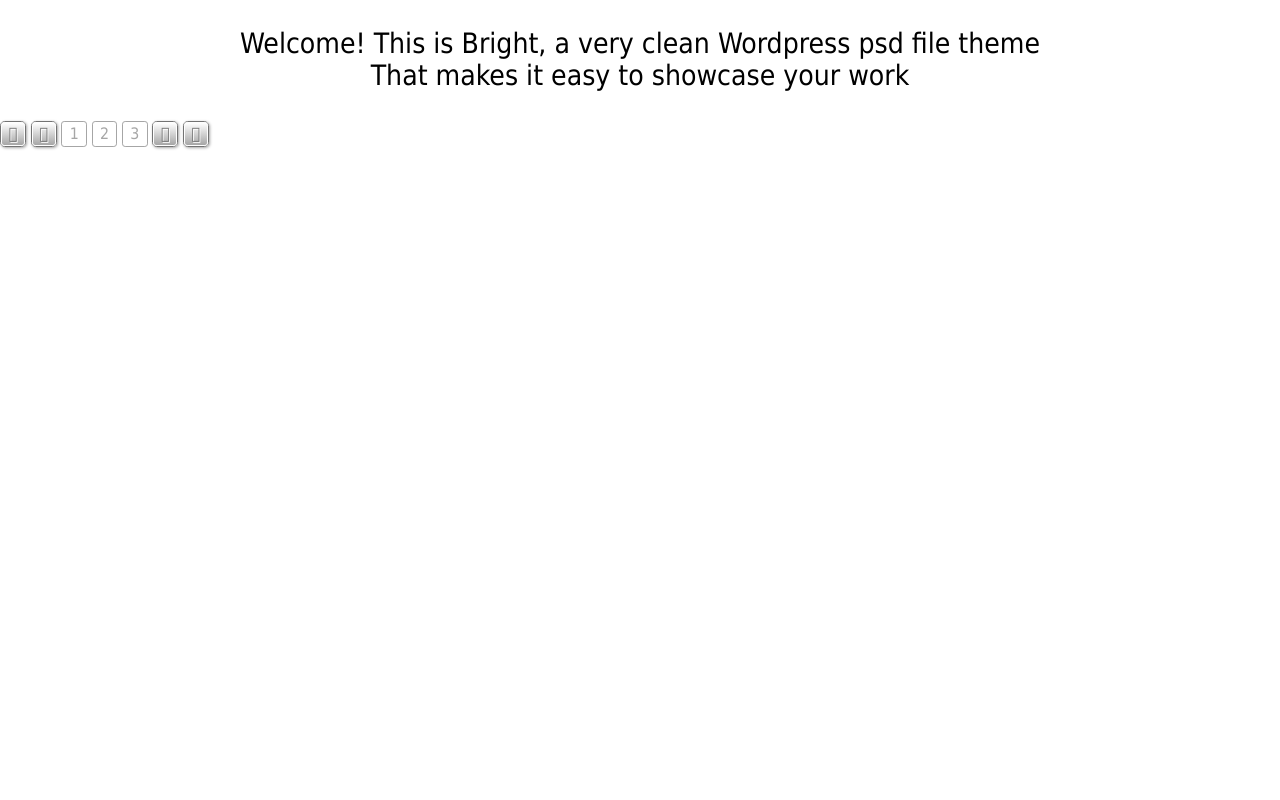
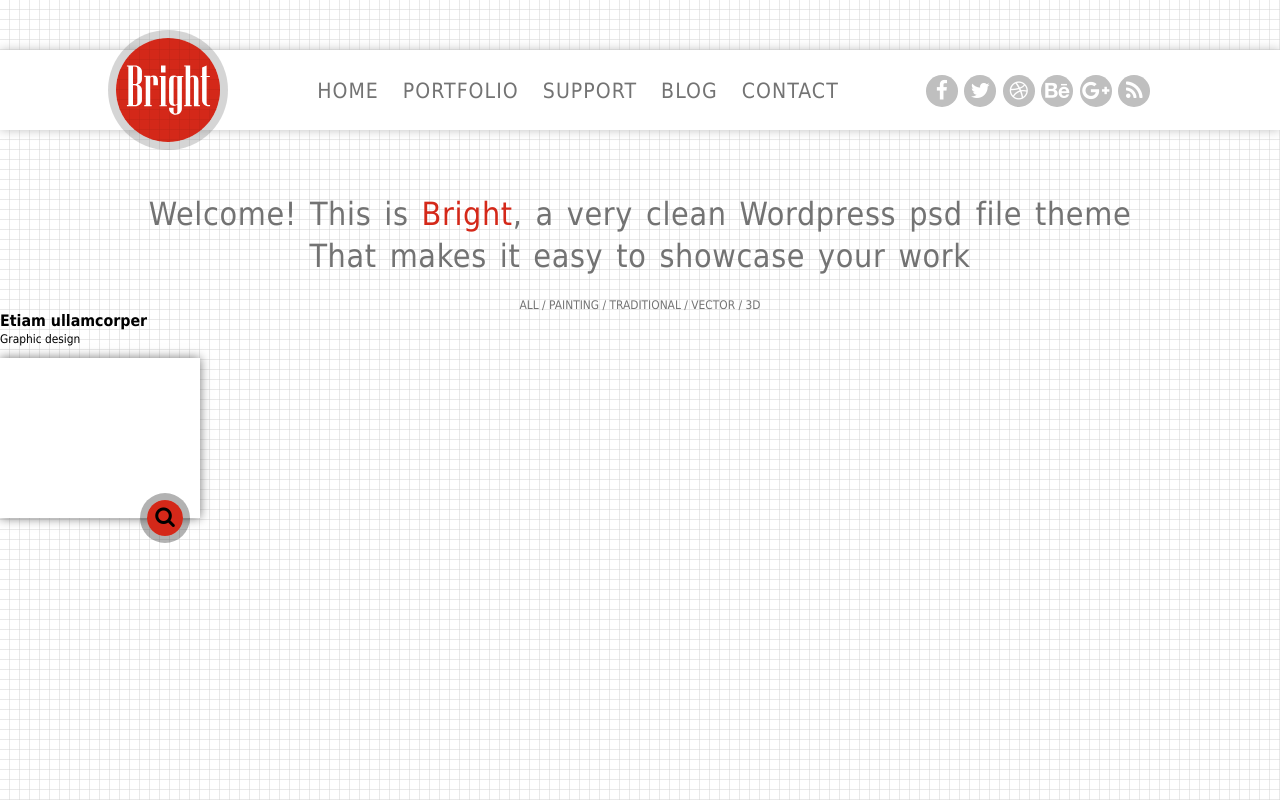
Before and after one commit to bahimy/brightw, a website: page src/html/index.html in a window 1280 px wide. Drawn offline with nearby package versions, Linux system fonts and the light colour scheme; files that its build step writes are made by us from their sources; files whose address does not match are found by name.

Commit message:
Adds automations and layout changes

```diff
--- a/gulpfile.js
+++ b/gulpfile.js
@@ -29,7 +29,7 @@
 // Image processing
 gulp.task('images', function() {
     var out = folder.build + 'images'
-    return gulp.src(folder.src + 'images/*/**')
+    return gulp.src(folder.src + 'images/**/*')
         .pipe(newer(out))
         .pipe(imagemin( {optimizationLevel: 5} ))
         .pipe(gulp.dest(out))
@@ -39,8 +39,8 @@
 gulp.task('html', ['images', 'copyfonts'], function() {
     var
         out = folder.build,
-        page = gulp.src(folder.src + 'html/**/*')
-            .pipe(newer(out)).on('error', swallowError)
+        page = gulp.src(folder.src + 'html/**/*').on('error', swallowError)
+            .pipe(newer(out))
 
     if (!devBuild) page = page.pipe(htmlclean())
 
@@ -49,7 +49,7 @@
 
 // JS processing
 gulp.task('js', function() {
-    var jsbuild = gulp.src(folder.src + 'js/**/*')
+    var jsbuild = gulp.src(folder.src + 'js/**/*').on('error', swallowError)
         .pipe(deporder())
         .pipe(concat('main.js'))
 
--- a/src/html/index.html
+++ b/src/html/index.html
@@ -1,6 +1,6 @@
 <!DOCTYPE html>
 
-<html>
+<html class="l-root js-root">
 
 <head>
   <meta charset="utf-8" />
@@ -9,22 +9,65 @@
   <link rel="stylesheet" type="text/css" href="css/index.css">
 </head>
 
-<body>
-  <!--ul class="navbar">
-    <li class="navbar__container--delim">
-      <a href="#" class="navbar__item--filter">home</a>
-    </li><li class="navbar__container--delim">
-      <a href="#" class="navbar__item--filter">portfolio</a>
-    </li><li class="navbar__container--delim">
-      <a href="#" class="navbar__item--filter">support</a>
-    </li><li class="navbar__container--delim">
-      <a href="#" class="navbar__item--filter">blog</a>
-    </li><li class="navbar__container--delim">
-      <a href="#" class="navbar__item--filter">contacts</a>
+<body class="l-body">
+  <header>
+
+    <nav class="l-navbar">
+      <div class="l-navbar__container">
+
+        <a href ="#" class="l-navbar__logo js-logo"></a>
+
+        <div class="l-navbar__links">
+
+          <ul class="buttonblock l-buttons">
+            <li class="buttonblock__button"><a href="#" class="fa button--social">&#x0f09a;</a></li>
+            <li class="buttonblock__button"><a href="#" class="fa button--social">&#x0f099;</a></li>
+            <li class="buttonblock__button"><a href="#" class="fa button--social">&#x0f17d;</a></li>
+            <li class="buttonblock__button"><a href="#" class="fa button--social">&#x0f1b4;</a></li>
+            <li class="buttonblock__button"><a href="#" class="fa button--social">&#x0f0d5;</a></li>
+            <li class="buttonblock__button"><a href="#" class="fa button--social">&#x0f09e;</a></li>
+          </ul>
+
+          <ul class="navmenu--header">
+            <li class="navmenu__container">
+              <a class="navmenu__item--main" href="#">home</a>
             </li>
-  </ul-->
-  <h3>Welcome! This is Bright, a very clean Wordpress psd file theme<br>That makes it easy to showcase your work</h3>
-  <!-- div class="canvas">
+            <li class="navmenu__container">
+              <a class="navmenu__item--main" href="#">portfolio</a>
+            </li>
+            <li class="navmenu__container">
+              <a class="navmenu__item--main" href="#">support</a>
+            </li>
+            <li class="navmenu__container">
+              <a class="navmenu__item--main" href="#">blog</a>
+            </li>
+            <li class="navmenu__container">
+              <a class="navmenu__item--main" href="#">contact</a>
+            </li>
+          </ul>
+        </div><!-- l-navbar__links -->
+      </div><!-- l-navbar__container -->
+    </nav>
+
+    <h1 class="header--prima">Welcome! This is <strong>Bright</strong>, a very clean Wordpress psd file theme<br>That makes it easy to showcase your work</h1>
+  </header>
+
+  <main role="main l-main">
+    <ul class="navmenu">
+      <li class="navmenu__container--delim">
+        <a href="#" class="navmenu__item--filter">all</a>
+      </li><li class="navmenu__container--delim">
+        <a href="#" class="navmenu__item--filter">painting</a>
+      </li><li class="navmenu__container--delim">
+        <a href="#" class="navmenu__item--filter">traditional</a>
+      </li><li class="navmenu__container--delim">
+        <a href="#" class="navmenu__item--filter">vector</a>
+      </li><li class="navmenu__container--delim">
+        <a href="#" class="navmenu__item--filter">3d</a>
+      </li>
+    </ul>
+
+    <div class="l-prescont">
       <div class="sample">
         <h5>Etiam ullamcorper</h5>
         <p class="sample__category">Graphic design</p>
@@ -33,7 +76,14 @@
           <a class="fa button--complex" href="#">&#xf002;</a>
         </div>
       </div>
-  </div -->
+    </div>
+
+  </main>
+
+
+  <!-- div class="canvas">
+    </div>
+  </div>
 
   <div class="pagination">
     <div class="pagination__button">
@@ -59,8 +109,9 @@
     <div class="pagination__button">
       <a class="pagination__arrow" href="#" title="Start">&#xf101;</a>
     </div>
-  </div>
+  </div -->
 
+  <script charset="utf-8" src="js/main.js"></script>
 </body>
 
 </html>
--- /dev/null
+++ b/src/js/index.js
@@ -0,0 +1,3 @@
+(function() {
+    document.querySelector('.js-root').style.backgroundImage = 'repeating-linear-gradient(to right, transparent, transparent 9px, rgb(210,210,210) 10px), repeating-linear-gradient(to bottom, transparent, transparent 9px, rgb(210,210,210) 10px)';
+})();
--- /dev/null
+++ b/src/js/responsive_bg.js
@@ -0,0 +1,51 @@
+(function() {
+    var addEvent = function(object, type, callback) {
+        if (object == null || typeof(object) == 'undefined') return;
+        if (object.addEventListener) {
+            object.addEventListener(type, callback, false);
+        } else if (object.attachEvent) {
+            object.attachEvent("on" + type, callback);
+        } else {
+            object["on"+type] = callback;
+        }
+    }
+
+    var getBackgroundOffset = function(element) {
+        var elementCoordinates = element.getBoundingClientRect();
+        var backgroundOffset = {};
+
+        backgroundOffset.x = Math.ceil(elementCoordinates.left)
+            + window.pageXOffset;
+        backgroundOffset.y = Math.ceil(elementCoordinates.top)
+            + window.pageYOffset;
+
+        return backgroundOffset;
+    }
+
+    var generatePositioningValue = function() {
+        var result = '';
+
+        for (var arg in arguments) {
+            if (typeof arguments[arg] !== 'object')
+                result += arguments[arg];
+            else {
+                for (var val in arguments[arg]) {
+                    result +=
+                        val === 'x' ?
+                        -arguments[arg][val] + 'px ' :
+                        -arguments[arg][val] + 'px';
+                }
+            }
+
+            if (arg < arguments.length - 1) result += ", ";
+        }
+
+        return result;
+    }
+
+    var elem = document.querySelector('.js-logo');
+    elem.style.backgroundPosition =
+        generatePositioningValue("center", getBackgroundOffset(elem));
+
+    // addEvent(window, 'resize', updateBackgroundPosition);
+})();
--- /dev/null
+++ b/src/scss/_typography.scss
@@ -0,0 +1,14 @@
+.header--prima {
+  font-size: 3.2em;
+  text-align: center;
+  margin-top: 2em;
+  color: $color-basic;
+  line-height: 1.3;
+  letter-spacing: 0.02em;
+  word-spacing: 0.1em;
+}
+
+strong {
+  color: $color-accent;
+  font-weight: normal;
+}
--- a/src/scss/base/_settings.scss
+++ b/src/scss/base/_settings.scss
@@ -7,7 +7,7 @@
 $color-accent: $color-crimson;
 $color-strong: lighten($color-black, 25%);
 $color-basic: lighten($color-strong, 20%);
-$color-faint: lighten($color-basic, 20%);
+$color-faint: lighten($color-basic, 30%);
 $color-canvas: $color-white;
 
 
@@ -82,3 +82,13 @@
 .fa {
   font-family: fontawesome;
 }
+
+
+
+
+
+////// Miscellaneous //////
+
+* {
+  box-sizing: border-box;
+}
--- a/src/scss/components/_buttons.scss
+++ b/src/scss/components/_buttons.scss
@@ -2,18 +2,21 @@
   display: block;
   text-decoration: none;
   text-align: center;
+  padding: 0px;
+  margin: 0px;
 }
 
 .button--social {
+  display: block;
   @extend %button;
-  line-height: 1em;
+  line-height: 1.5em;
+  width: 1em;
+  height: 1.5em;
+  width: 1.5em;
   font-size: $text-delta;
   color: $color-canvas;
   background-color: $color-faint;
-  width: $text-delta / 2;
-  height: $text-delta / 2;
-  padding: 0.1em;
-  border-radius: $text-delta / 2;
+  border-radius: 0.75em;
 }
 
 .button--complex {
@@ -23,8 +26,8 @@
   background-clip: padding-box;
   color: $color-black;
   font-size: $text-delta;
-  width: $text-delta / 2;
-  height: $text-delta / 2;
+  width: 50px;
+  height: 50px;
   padding: 0.3em;
   border-radius: $text-delta / 2 + 1em;
   border: 7px solid rgba($color-black, .3);
--- a/src/scss/components/_navigation.scss
+++ b/src/scss/components/_navigation.scss
@@ -1,16 +1,21 @@
-.navbar {
+.navmenu {
   margin: 0;
   padding: 0;
   text-align: center;
 }
 
-.navbar__container {
+.navmenu--header {
+  @extend .navmenu;
+  margin-right: 27%;
+}
+
+.navmenu__container {
   list-style-type: none;
   display: inline;
 }
 
-.navbar__container--delim {
-  @extend .navbar__container;
+.navmenu__container--delim {
+  @extend .navmenu__container;
   font-size: $text-zeta;
 
   &:nth-child(1n+2) {
@@ -22,29 +27,47 @@
   }
 }
 
-%navbar__item {
+%navmenu__item {
   text-decoration: none;
   text-transform: uppercase;
   display: inline-block;
 }
 
-.navbar__item--main {
-  @extend %navbar__item;
+.navmenu__item--main {
+  @extend %navmenu__item;
   font-size: $text-delta;
-  margin: 0.5em 1em 0.6em;
+  margin: 0.5em 0.5em 0.6em;
   padding-bottom: 0.4em;
   color: $color-basic;
+  letter-spacing: 0.05em;
 
   &:hover {
     border-bottom: 1px solid $color-accent;
   }
 }
 
-.navbar__item--filter {
-  @extend %navbar__item;
+.navmenu__item--filter {
+  @extend %navmenu__item;
   color: $color-basic;
 
   &:hover {
     color: $color-accent;
   }
 }
+
+
+
+
+
+/////// Social buttons //////
+
+.buttonblock {
+  padding: 0;
+  margin: 0;
+}
+
+.buttonblock__button {
+  list-style-type: none;
+  display: inline-block;
+  margin: 0 0.2em;
+}
--- a/src/scss/index.scss
+++ b/src/scss/index.scss
@@ -5,3 +5,5 @@
 @import 'components/_buttons.scss';
 @import 'components/_galleries.scss';
 @import 'components/_pagination.scss';
+@import 'layout/_layout.scss';
+@import '_typography.scss'
--- /dev/null
+++ b/src/scss/layout/_layout.scss
@@ -0,0 +1,79 @@
+.l-root {
+  height: 100%;
+}
+
+.l-body {
+  padding-top: 50px;
+}
+
+.l-main {
+  background-color: purple;
+}
+
+
+
+
+
+
+////// Navigation section //////
+
+.l-navbar {
+  background-color: $color-canvas;
+  box-shadow: 0px 0px 10px $color-faint;
+  height: 80px;
+}
+
+.l-navbar__container {
+  width: 1024px;
+  height: 80px;
+  margin: 0 auto;
+}
+
+.l-navbar__links {
+  padding-top: 18px;
+  margin-left: 120px;
+}
+
+.l-navbar__logo {
+  float: left;
+  margin-top: -20px;
+  margin-left: -20px;
+  width: 120px;
+  height: 120px;
+  border: 8px solid rgba($color-basic, .3);
+  border-radius: 60px;
+  background-clip: padding-box;
+  background-origin: border-box;
+  background-color: $color-accent;
+  background-image:
+    url("../images/logo.svg"),
+    repeating-linear-gradient(
+      to right,
+      transparent,
+      transparent 9px,
+      darken($color-accent, 5) 10px
+    ),
+    repeating-linear-gradient(
+      to bottom,
+      transparent,
+      transparent 9px,
+      darken($color-accent, 5) 10px
+    );
+  background-repeat: no-repeat, repeat, repeat;
+  background-size: 85px, auto, auto;
+}
+
+.l-buttons {
+  float: right;
+  margin-top: 0.7em;
+}
+
+
+
+
+
+////// Showcase section //////
+
+.l-prescont {
+  width: 200px;
+}
```
Also changed, not shown: build/css/index.css, build/images/logo.png (added), build/images/logo.svg (added), build/index.html, build/js/main.js (added), src/images/logo.png (added), src/images/logo.svg (added), 1 other file. Lines whose indentation alone changed are shown as unchanged.
